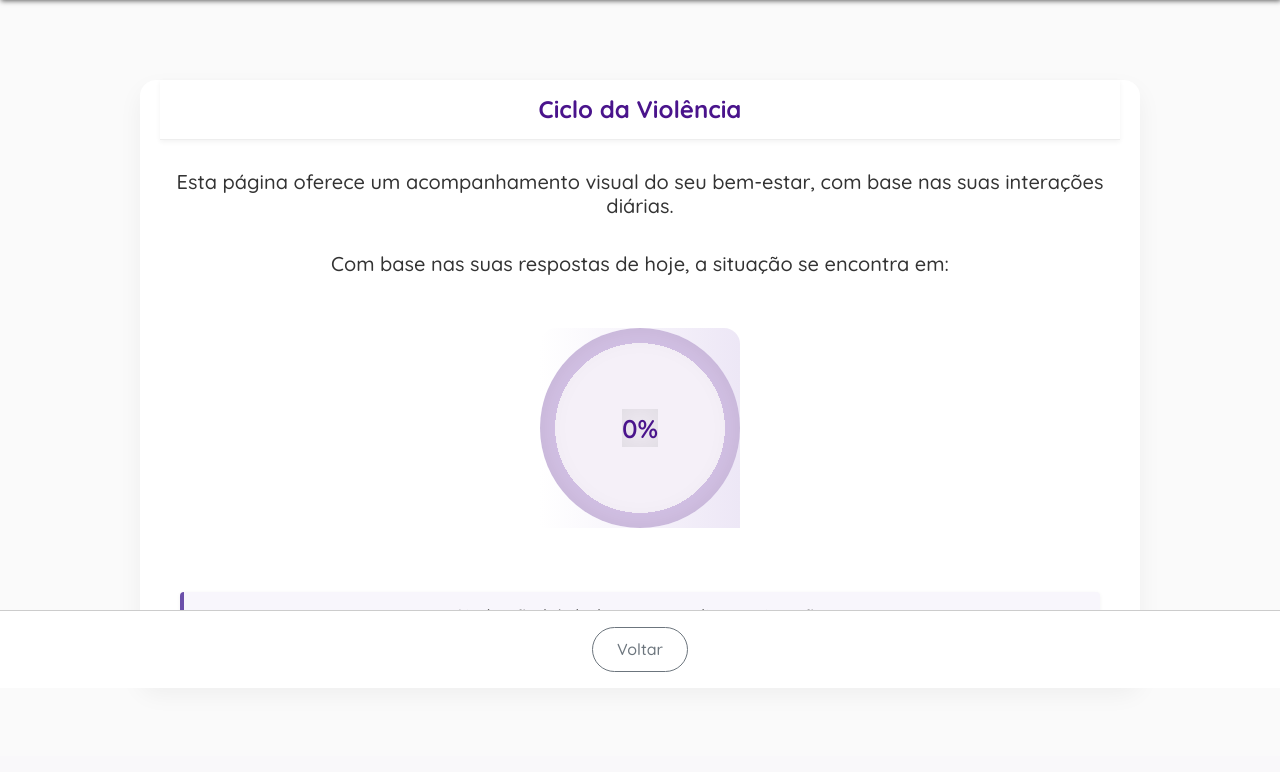
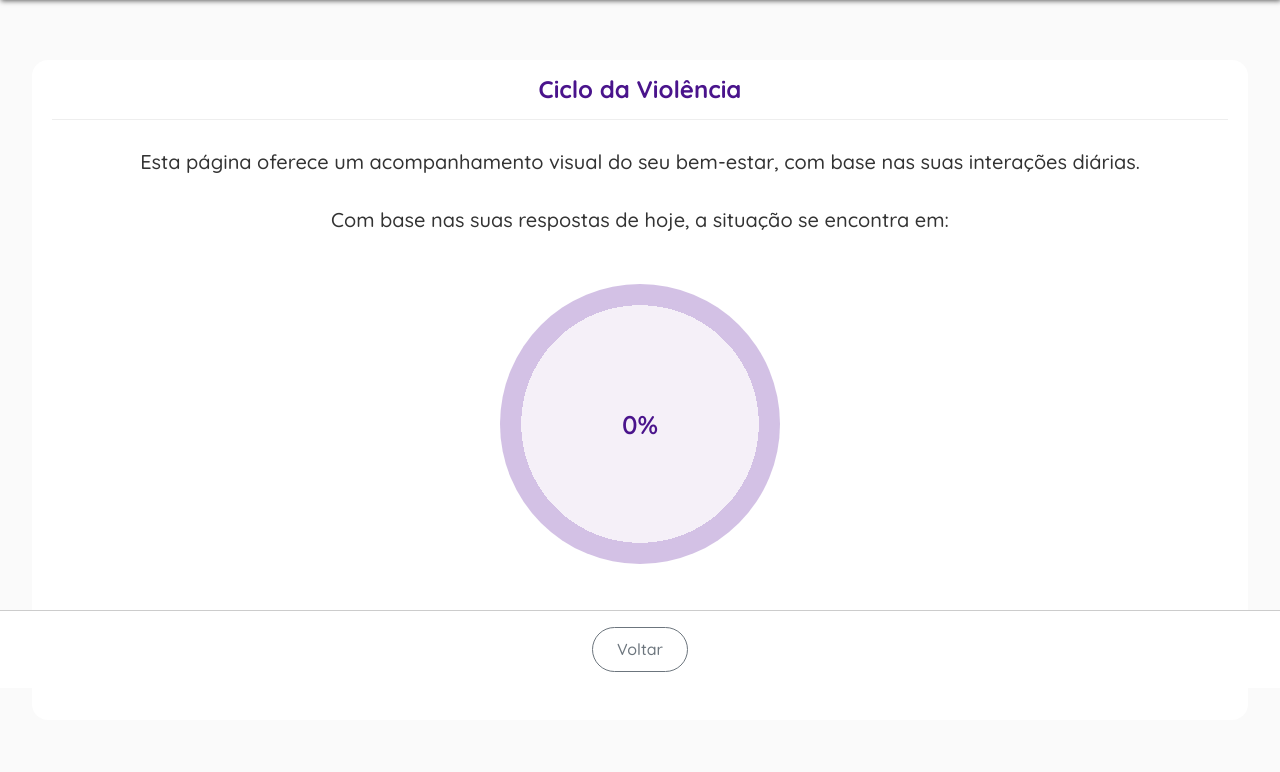
Before and after one commit to immlvia/Diario-da-Mulher, a Flask app: page /ciclo in a window 1280 px wide. Shown: the part 112-884 px from the top of the page. Before the commit the page ends 784 px from the top, so only its background shows below. Run offline with Flask 3, Linux system fonts and the light colour scheme; the visitor is signed in with stand-in values (Sample User, id 1); data that the repository does not hold is empty.

Commit message:
ajustando ciclo

```diff
--- a/app/static/style.css
+++ b/app/static/style.css
@@ -267,8 +267,8 @@ h2{
 
 /*Formatações ciclo*/
 .container.ciclo-container {
-    max-width: 1000px;
-    margin: 40px auto;
+    max-width: 1500px;
+    margin: 20px auto;
     padding: 0 20px;
     width: 100%;
     box-sizing: border-box;
@@ -276,7 +276,6 @@ h2{
     flex-direction: column;
     background-color: #ffffff;
     border-radius: 16px;
-    box-shadow: 0 10px 25px rgba(0, 0, 0, 0.05);
 }
 
 .ciclo-header {
@@ -289,7 +288,6 @@ h2{
     margin-bottom: 30px;
     position: relative;
     background-color: #fff;
-    box-shadow: 0 2px 5px rgba(0,0,0,0.05);
     box-sizing: border-box;
 }
 
@@ -330,14 +328,14 @@ h2{
 }
 
 .circular-progress-container {
-    width: 200px;
-    height: 200px;
+    width: 280px;
+    height: 280px;
     margin: 2rem auto;
     position: relative;
     display: flex;
     justify-content: center;
     align-items: center;
-    background: linear-gradient(to right, #ffffff, #ede7f6);
+    background: transparent;
     border-top-left-radius: 16px;
     border-top-right-radius: 16px;
 }
@@ -351,7 +349,6 @@ h2{
     display: flex;
     justify-content: center;
     align-items: center;
-    box-shadow: inset 0 0 30px rgba(0, 0, 0, 0.08);
     position: relative;
 }
 
@@ -360,7 +357,6 @@ h2{
     font-weight: 600;
     color: #4a148c;
     position: absolute;
-    box-shadow: inset 0 0 30px rgba(0, 0, 0, 0.1);
 }
 
 #situacaoText {
```
